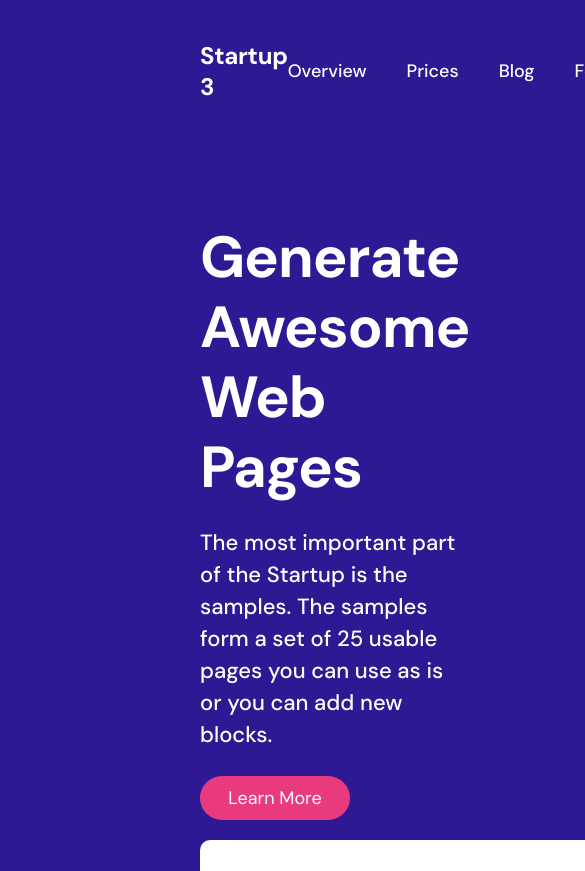
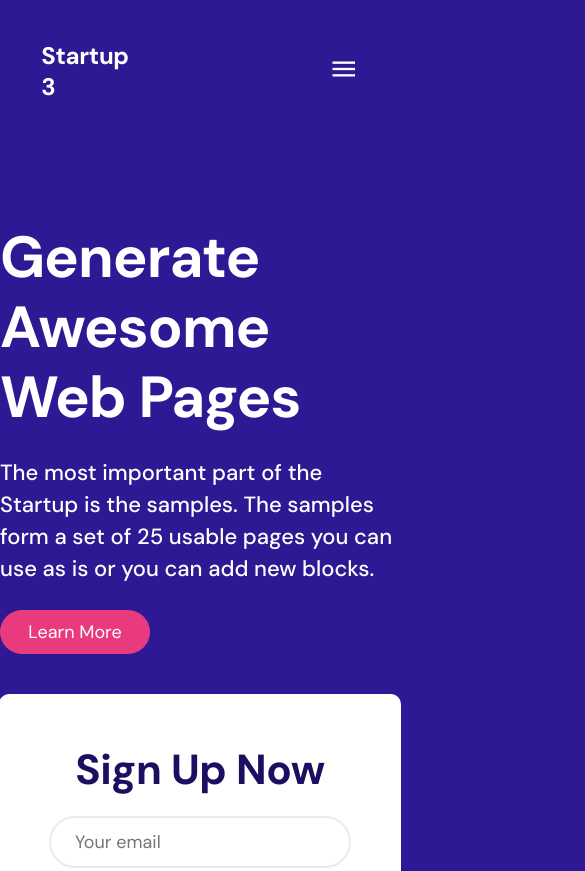
Before and after one commit to razeeth11/Header-14-Assesment, a plain HTML site: page index.html in a window 390 px wide. Shown: the top 871 px of the page, 585 px wide, since content can reach past the window. Drawn offline with nearby package versions, Linux system fonts and the light colour scheme.

Commit message:
CSS-Responsive

```diff
--- a/index.html
+++ b/index.html
@@ -9,6 +9,10 @@
     <link
       href="https://fonts.googleapis.com/css2?family=DM+Sans:opsz,wght@9..40,100;9..40,200;9..40,300;9..40,400;9..40,500;9..40,600;9..40,700&display=swap"
       rel="stylesheet"
+    />
+    <link
+      rel="stylesheet"
+      href="https://fonts.googleapis.com/css2?family=Material+Symbols+Outlined:opsz,wght,FILL,GRAD@24,400,0,0"
     />
     <link rel="stylesheet" href="style.css" />
     <title>Header-14 Assessment</title>
@@ -27,6 +31,9 @@
             <a href="#">Feedback</a>
             <button>Purchase</button>
           </div>
+          <div class="menu">
+            <span class="material-symbols-outlined"> menu </span>
+          </div>
         </div>
       </nav>
       <section>
@@ -43,10 +50,10 @@
           <div class="form-div">
             <h1 class="form-head">Sign Up Now</h1>
             <form>
-              <input type="text" placeholder="Your email"/>
-              <input type="password" placeholder="Your password"/>
+              <input type="text" placeholder="Your email" />
+              <input type="password" placeholder="Your password" />
               <div class="TC">
-                <input class="check-box" type="checkbox" checked/>
+                <input class="check-box" type="checkbox" checked />
                 <span class="tc">I agree to the Terms of Service.</span>
               </div>
               <button class="sign sign-button">Sign In</button>
--- a/style.css
+++ b/style.css
@@ -20,6 +20,16 @@ body {
   display: flex;
   align-items: center;
   justify-content: space-between;
+}
+
+.menu{
+  display: none;
+}
+
+.menu .material-symbols-outlined{
+  font-size: 30px;
+  color: white;
+  cursor: pointer;
 }
 
 .logo-name {
@@ -63,10 +73,7 @@ body {
   display: flex;
   align-items: center;
   justify-content: space-between;
-  flex-wrap: wrap;
   gap: 20px;
-  width:100%;
-  margin: auto;
 }
 
 .content-div {
@@ -208,3 +215,38 @@ input.check-box {
 .alternate a{
   color:#25DAC5 ;
 }
+
+
+@media screen and (max-width : 1000px) {
+  .main-div {
+    display: flex;
+    flex-direction: column;
+    justify-content: center;
+    gap: 40px;
+  }
+
+  .nav-bar {
+    display: flex;
+    align-items: center;
+    justify-content: space-between;
+    gap: 200px;
+  }
+  .nav-items{
+    display: none;
+  }
+
+  .menu{
+    display: block;
+  }
+
+  .container {
+    display: flex;
+    flex-direction: column;
+    align-items: center;
+    justify-content: space-between;
+  }
+}
+
+@media screen and (max-width : 836px) {
+
+}
```
